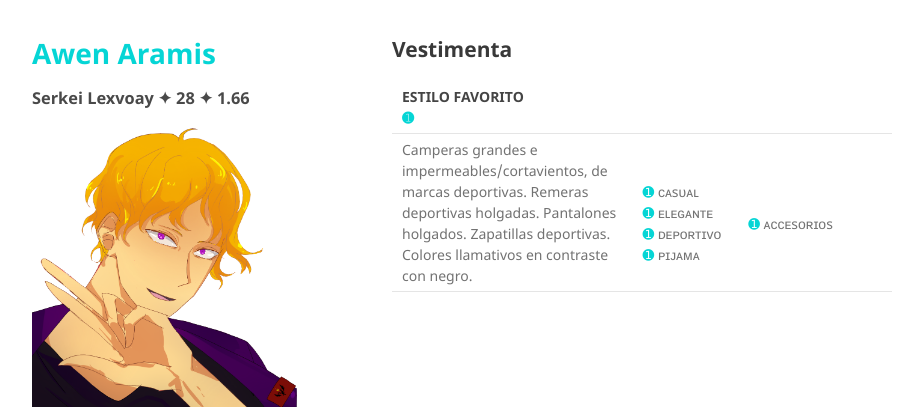
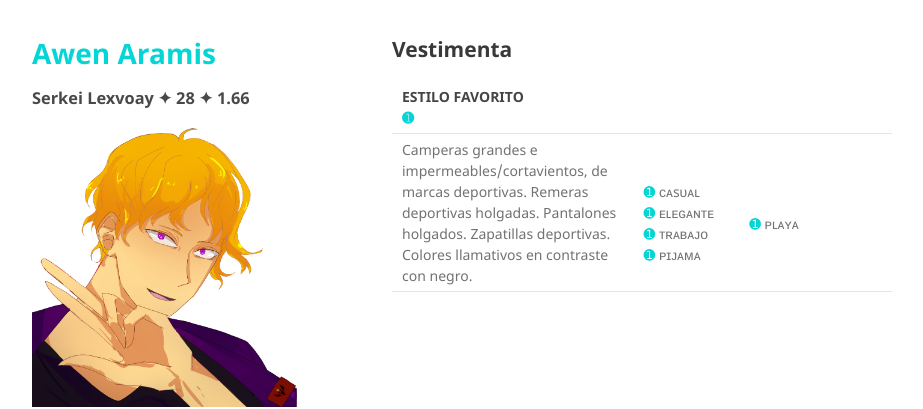
Before and after one commit to BlairSander/awen, a Jekyll site: the page built from ropas.md, in a window 1280 px wide. Shown: the top 409 px of the page, without its empty margins (178-1101 px from the left). Built offline with Jekyll 4.4.1, drawn with Linux system fonts in a browser that asks for light colours; our own code applies the rules of GitHub Pages for plain Markdown files.

Commit message:
Update ropas.md

```diff
--- a/ropas.md
+++ b/ropas.md
@@ -3,6 +3,6 @@ layout: default
 ---
 ## Vestimenta
 
-| ESTILO FAVORITO<br>[➊](https://drive.google.com/drive/folders/1vRqZXQtZbe1rQB8yLydqj3wv7iglwyYL) | | |
+| ESTILO FAVORITO<br>[➊](https://sta.sh/21g4am29a467?edit=1) | | |
 |:-------------|:------------------|:------|
-|Camperas grandes e impermeables/cortavientos, de marcas deportivas. Remeras deportivas holgadas. Pantalones holgados. Zapatillas deportivas. Colores llamativos en contraste con negro. |&nbsp;&nbsp;&nbsp;&nbsp;&nbsp;&nbsp;&nbsp;&nbsp;&nbsp;&nbsp;&nbsp;&nbsp;&nbsp;&nbsp;&nbsp;&nbsp;&nbsp;&nbsp;&nbsp;&nbsp;&nbsp;&nbsp;&nbsp; [➊](https://sta.sh/2r6twy9bqlg?edit=1) ᴄᴀsᴜᴀʟ  <br> [➊](https://sta.sh/21hpjl2ob4h?edit=1) ᴇʟᴇɢᴀɴᴛᴇ  <br>[➊](https://sta.sh/2og4tvhslf1?edit=1) ᴅᴇᴘᴏʀᴛɪᴠᴏ <br>[➊](https://sta.sh/013sgksz8s3s) ᴘɪᴊᴀᴍᴀ  |&nbsp;&nbsp;&nbsp;&nbsp;&nbsp;&nbsp;&nbsp;&nbsp;&nbsp;&nbsp;&nbsp;&nbsp;&nbsp;&nbsp;&nbsp;&nbsp;&nbsp;&nbsp;&nbsp;&nbsp;&nbsp;&nbsp;&nbsp; [➊](https://sta.sh/218qxq7obvyo?edit=1) ᴀᴄᴄᴇsᴏʀɪᴏs| | |
+|Camperas grandes e impermeables/cortavientos, de marcas deportivas. Remeras deportivas holgadas. Pantalones holgados. Zapatillas deportivas. Colores llamativos en contraste con negro. |&nbsp;&nbsp;&nbsp;&nbsp;&nbsp;&nbsp;&nbsp;&nbsp;&nbsp;&nbsp;&nbsp;&nbsp;&nbsp;&nbsp;&nbsp;&nbsp;&nbsp;&nbsp;&nbsp;&nbsp;&nbsp;&nbsp;&nbsp; [➊](https://sta.sh/21mh5fc77b29?edit=1) ᴄᴀsᴜᴀʟ  <br> [➊](https://sta.sh/221nbs0fu43d?edit=1) ᴇʟᴇɢᴀɴᴛᴇ  <br>[➊](https://sta.sh/221uj224uvfq?edit=1) ᴛʀᴀʙᴀᴊᴏ <br>[➊](https://sta.sh/2yuzx76oawf?edit=1) ᴘɪᴊᴀᴍᴀ  |&nbsp;&nbsp;&nbsp;&nbsp;&nbsp;&nbsp;&nbsp;&nbsp;&nbsp;&nbsp;&nbsp;&nbsp;&nbsp;&nbsp;&nbsp;&nbsp;&nbsp;&nbsp;&nbsp;&nbsp;&nbsp;&nbsp;&nbsp; [➊](https://sta.sh/21jep4njgmhq?edit=1) ᴘʟᴀʏᴀ| | |
```
